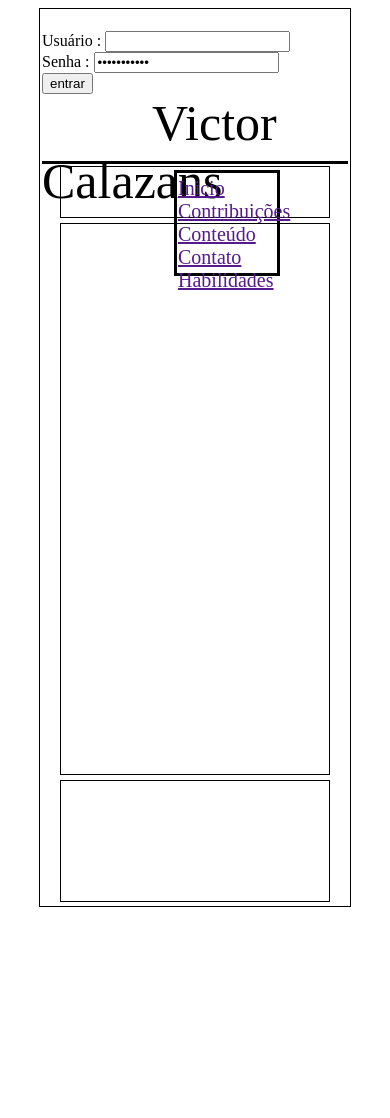
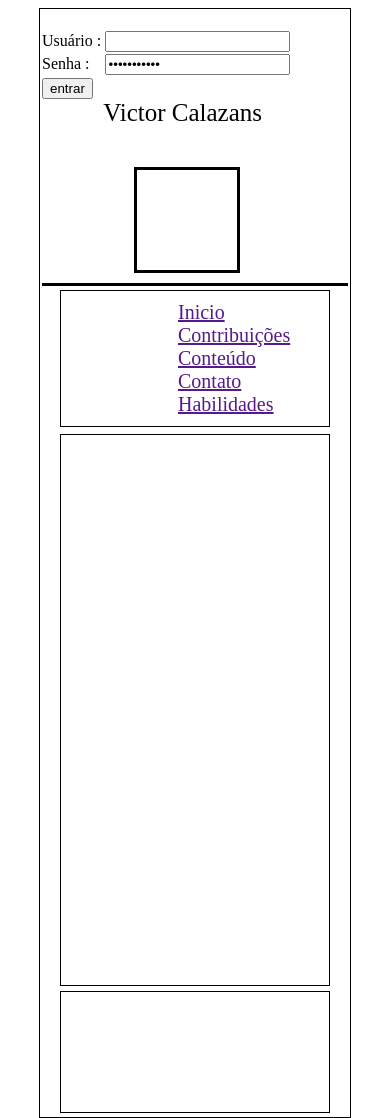
Before and after one commit to VCalazans/vcalazans.github.io, a plain HTML site: page index.html in a window 390 px wide. Before the commit the page ends 915 px from the top, so only its background shows below. Drawn offline with Linux system fonts and the light colour scheme.

Commit message:
Subindo V1.0

```diff
--- a/css/style.css
+++ b/css/style.css
@@ -1,4 +1,43 @@
+
+@media only screen and (max-width: 650px){
+    body{
+        flex-direction: column;
+    }
+
+    #lbTitulo{
+
+        margin-left: 20%;
+        font-size: 25px;
+        text-align: center;
+    }
+
+    #divFoto{
+        margin-top: 40px;
+        margin-left: 30%;
+        font-size: 20px;
+        flex-direction: column;
+    }
+
+    #lbUsuario, #lbSenha{
+
+        flex-direction: column;
+    }
+
+    #inputSenha{
+        margin-top: 2px;
+        margin-left: 11px;
+    }
+
+    #btLogin{
+        margin-top: 3px;
+    }
+
+
+}
+
 body{
+    display: flex;
+    flex-direction: column;
     border: solid;
     border-width: 1px;
     margin-left: 10%;
@@ -10,8 +49,11 @@ body{
     border: solid;
     width: 100px;
     height: 100px;
-    margin-top: -40px;
+    margin-top: -45px;
     margin-left: 43%;
+    margin-bottom: 10px;
+    flex: 1;
+
 }
 
 .usuario{
@@ -38,12 +80,15 @@ header{
     margin-left: 2px;
     margin-right: 2px;
     margin-bottom: 2px;
+    flex: 1;
 
 }
 
 .menu{
     margin-left: 25%;
     margin-top: 10px;
+    margin-bottom: 10px;
+    flex: 1;
 }
 
 .espacamentoMenu{
@@ -60,6 +105,7 @@ header{
     margin-bottom: 2px;
     width: 99,8%;
     height: 50px;
+    flex: 1;
 }
 
 .conteudoSecao{
@@ -71,6 +117,7 @@ header{
     margin-bottom: 2px;
     width: 99,8%;
     height: 550px;
+    flex: 1;
 
 }
 .rodaPe{
@@ -82,5 +129,6 @@ header{
     margin-bottom: 4px;
     width: 99,8%;
     height: 120px;
+    flex: 1;
 
 }
--- a/index.html
+++ b/index.html
@@ -10,21 +10,21 @@
     <header>
 
         <nav class="usuario">
-        <label > Usuário : <input type="text"></input> </label>
-        <label > Senha : <input type="password" value="12345678910"></input> </label>
+        <label id="lbUsuario"> Usuário : <input id="inputUsuario" type="text"></input> </label>
+        <label id="lbSenha"> Senha : <input id="inputSenha" type="password" value="12345678910"></input> </label>
         <button id="btLogin">entrar</button>
         </nav>
 
-        <label class="titulo">Victor Calazans</label>
+        <label class="titulo" id="lbTitulo">Victor Calazans</label>
 
-        <div class="foto">
+        <div class="foto" id="divFoto">
             <img src="" alt="" >
         </div>
 
     </header>
 
     <nav class="navMenu">
-        <nav class="menu">
+        <nav id="listaMenu" class="menu">
             <a href="" class="espacamentoMenu"> Inicio </a>
             <a href="" class="espacamentoMenu"> Contribuições </a>
             <a href="" class="espacamentoMenu"> Conteúdo </a>
```
